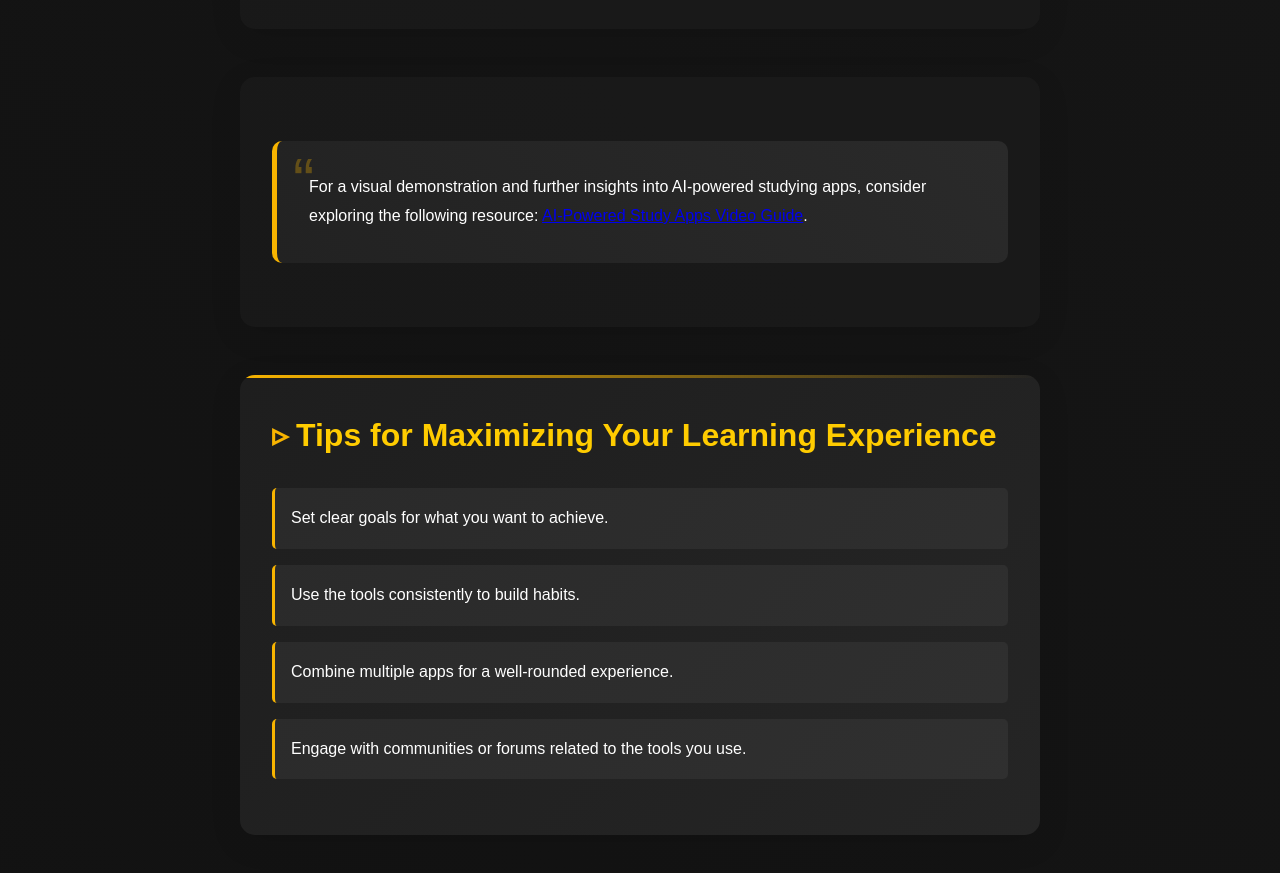
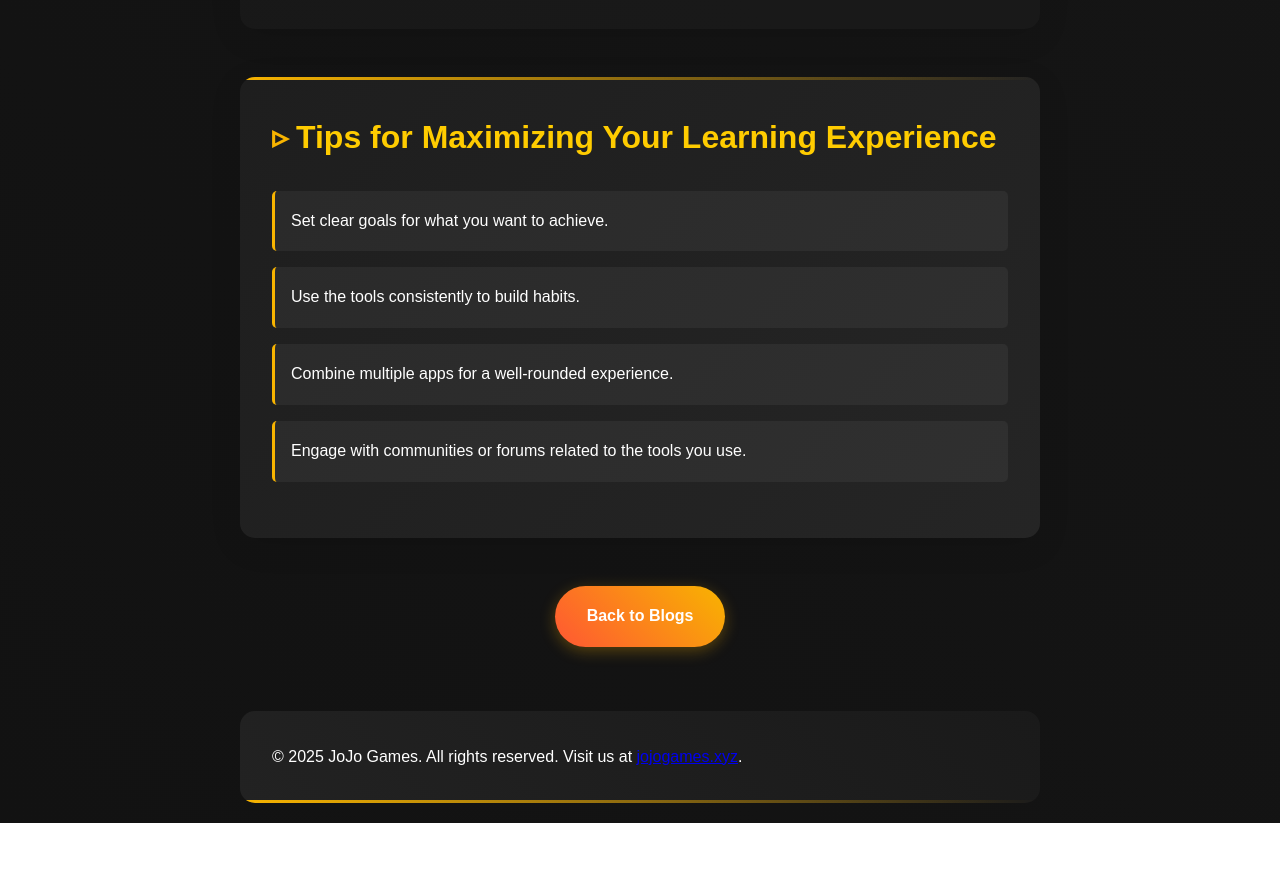
Before and after one commit to Aarifjojo/JoJo-Games, a plain HTML site: page Blogs/ai-learning-tools/study-apps-for-students.html in a window 1280 px wide. Shown: the part 4199-5072 px from the top of the page. After the commit the page ends 5022 px from the top, so only its background shows below. Drawn offline with Linux system fonts and the light colour scheme.

Commit message:
Update study-apps-for-students.html

```diff
--- a/Blogs/ai-learning-tools/study-apps-for-students.html
+++ b/Blogs/ai-learning-tools/study-apps-for-students.html
@@ -367,14 +367,6 @@
                 for success in an increasingly digital world.</p>
         </section>
 
-        <section>
-            <blockquote>
-                For a visual demonstration and further insights into AI-powered studying apps, consider exploring the
-                following resource: <a href="https://jojogames.xyz/ai-study-apps-video-guide" target="_blank">AI-Powered
-                    Study Apps Video Guide</a>.
-            </blockquote>
-        </section>
-
         <section class="tips-section">
             <h2>Tips for Maximizing Your Learning Experience</h2>
             <ul>
```
